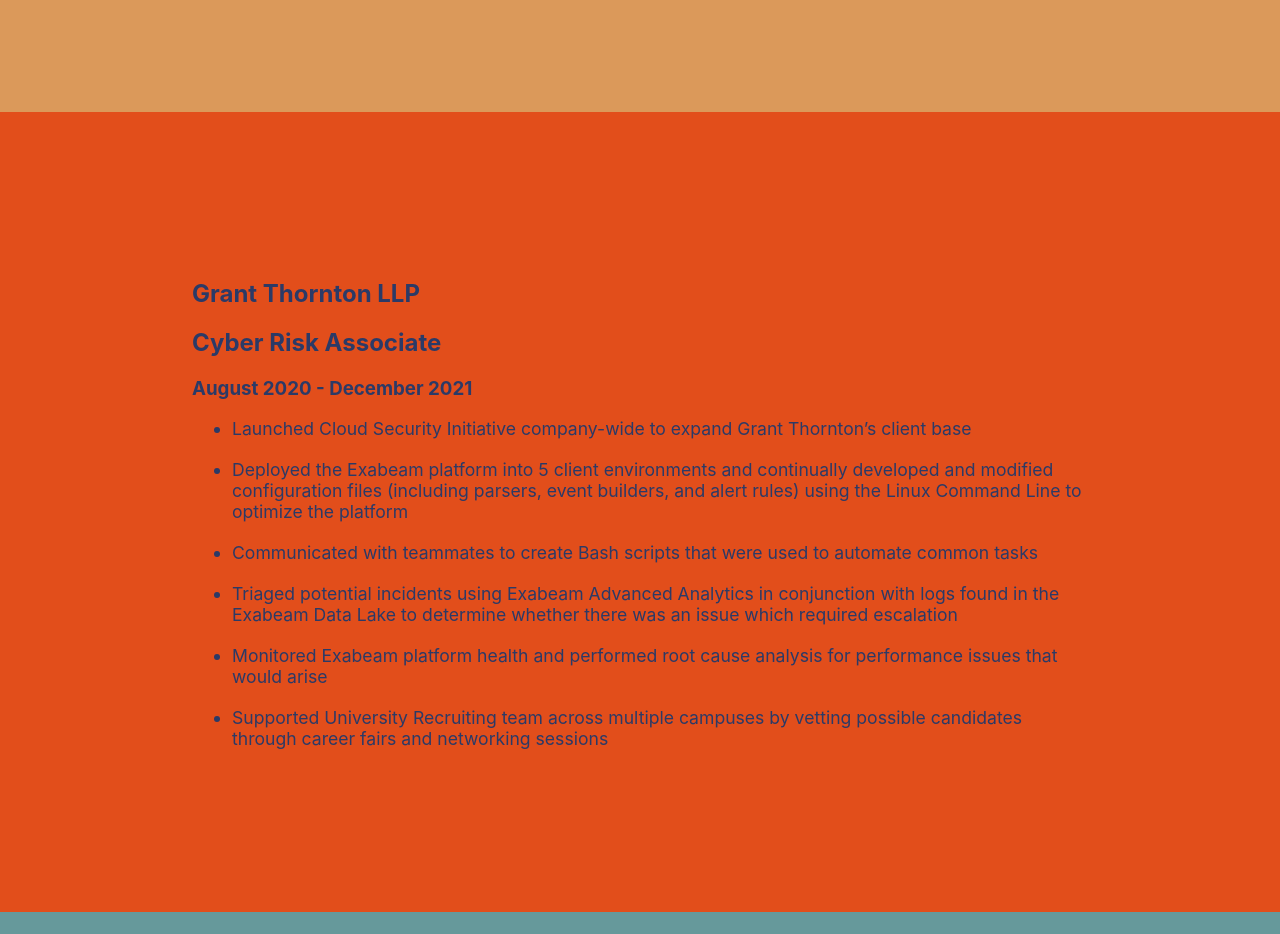
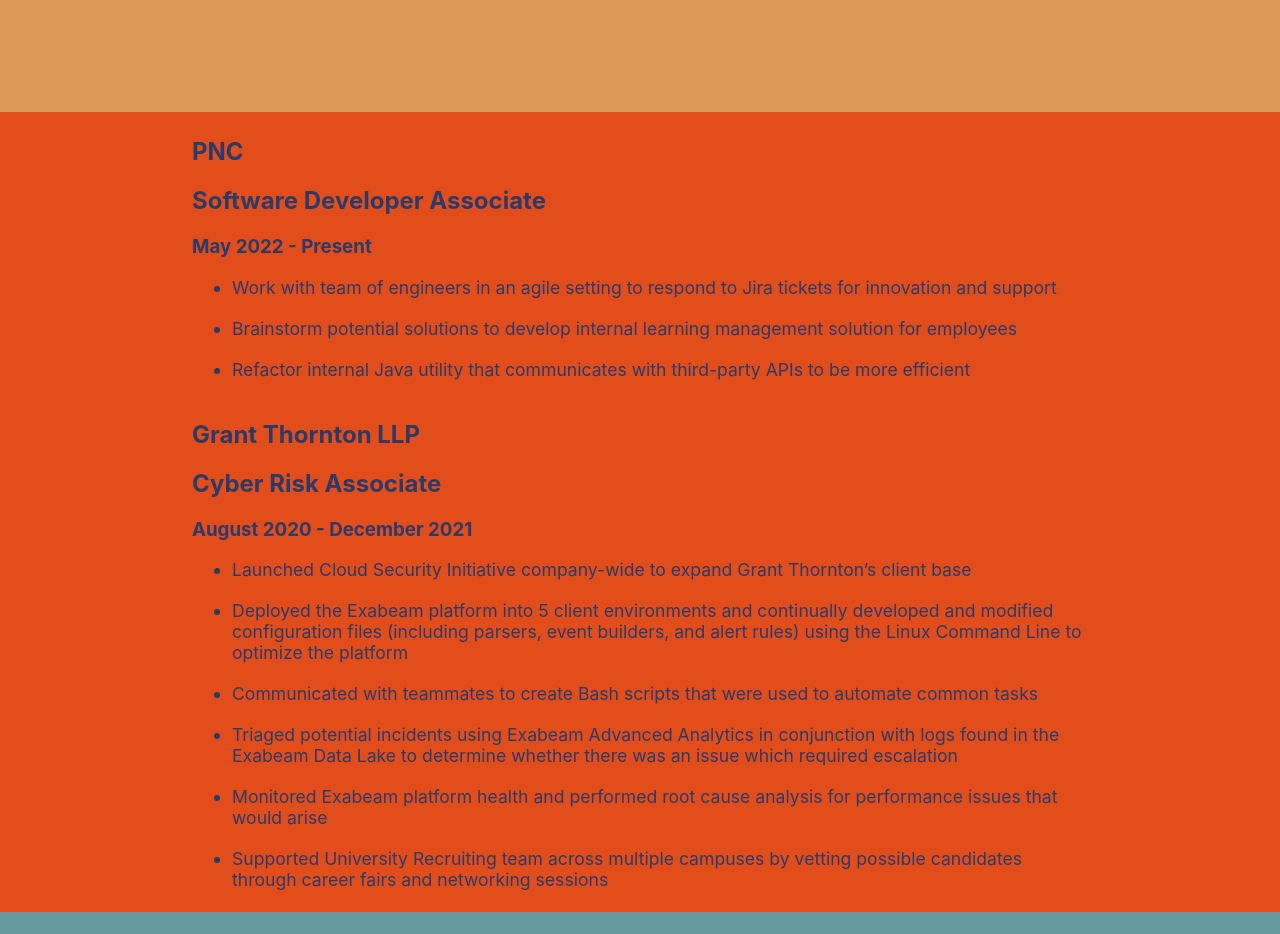
Before and after one commit to matt-draghi/Portfolio, a React (Create React App) app: page / in a window 1280 px wide. Shown: the part 1580-2514 px from the top of the page. Built offline with nearby package versions, Linux system fonts and the light colour scheme.

Commit message:
Updated work experience

```diff
--- a/src/components/Work.js
+++ b/src/components/Work.js
@@ -4,6 +4,17 @@
         <section id="work" >
             <div id="work-container">
                 <div className="job-header">
+                    <h1>PNC</h1>
+                    <h2>Software Developer Associate</h2>
+                    <h3>May 2022 -  Present</h3>
+                    <ul>
+                        <li>Work with team of engineers in an agile setting to respond to Jira tickets for innovation and support</li>
+                        <br/>
+                        <li>Brainstorm potential solutions to develop internal learning management solution for employees</li>
+                        <br/>
+                        <li>Refactor internal Java utility that communicates with third-party APIs to be more efficient</li>
+                        <br/>
+                    </ul>
                     <h1>Grant Thornton LLP</h1>
                     <h2>Cyber Risk Associate</h2>
                     <h3>August 2020 - December 2021</h3>
```
